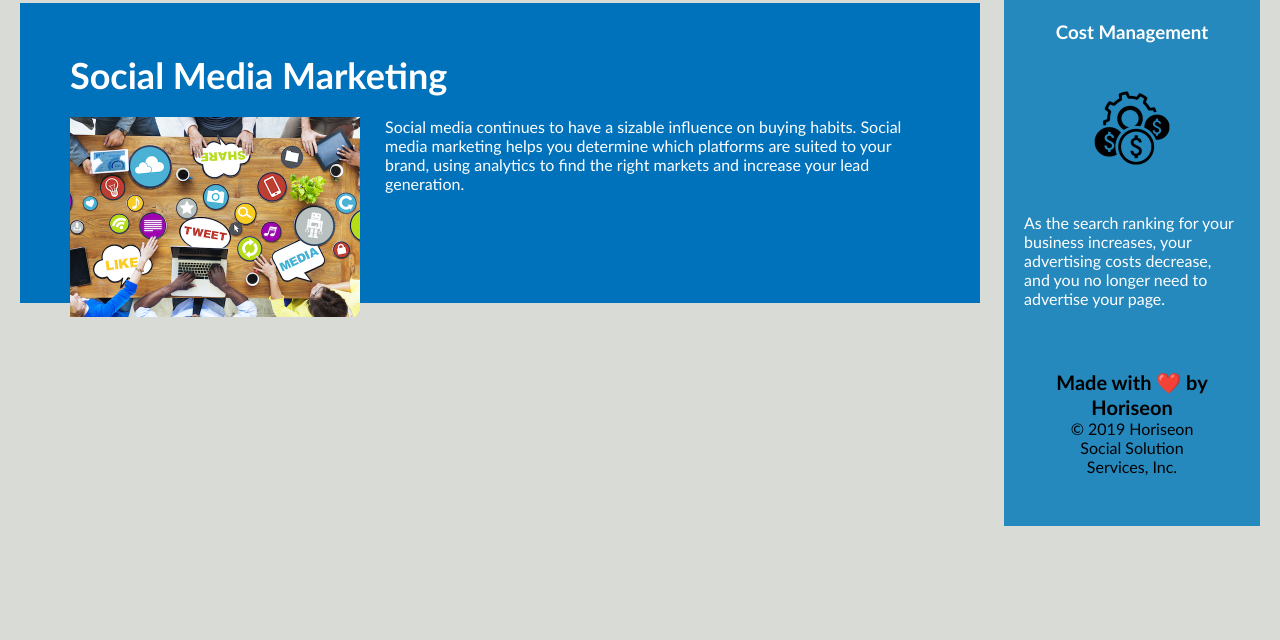
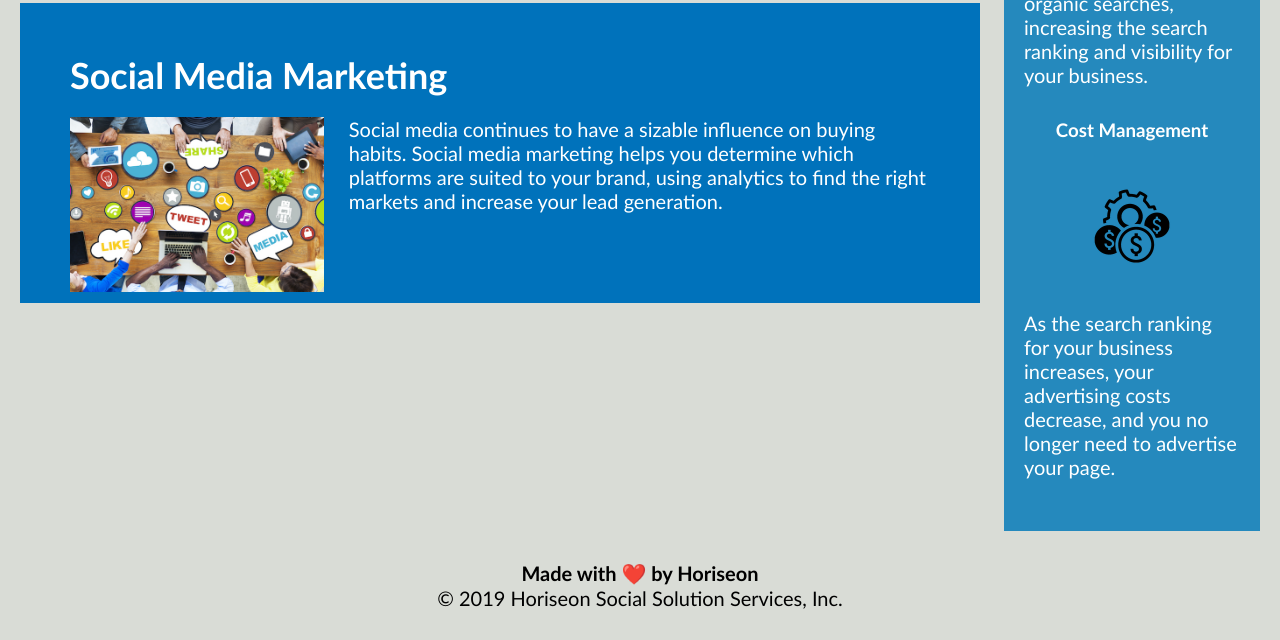
Before and after one commit to grilledcheeseplease/seo-refactor, a plain HTML site: page index.html in a window 1280 px wide. Shown: the part 1559-2199 px from the top of the page. Before the commit the page ends 2085 px from the top, so only its background shows below. Drawn offline with Linux system fonts and the light colour scheme.

Commit message:
fixed html aside closing tag

```diff
--- a/assets/css/style.css
+++ b/assets/css/style.css
@@ -41,8 +41,9 @@ nav a {
     text-decoration: none;
 }
 
+/* changed font size to help with accessibility */
 p {
-    font-size: 16px;
+    font-size: 20px;
 }
 
 .hero {
@@ -88,7 +89,7 @@ main article h2 {
 
 /* update path to follow html and consolidate code */
 main article img {
-    max-height: 200px;
+    max-height: 175px;
 }
 
 .benefits {
@@ -121,7 +122,6 @@ aside article img {
     max-width: 150px;
 }
 
-/* changed from class to tag */
 .footer {
     padding: 30px;
     clear: both;
```
Also changed, not shown: index.html (+5 -9 lines).
